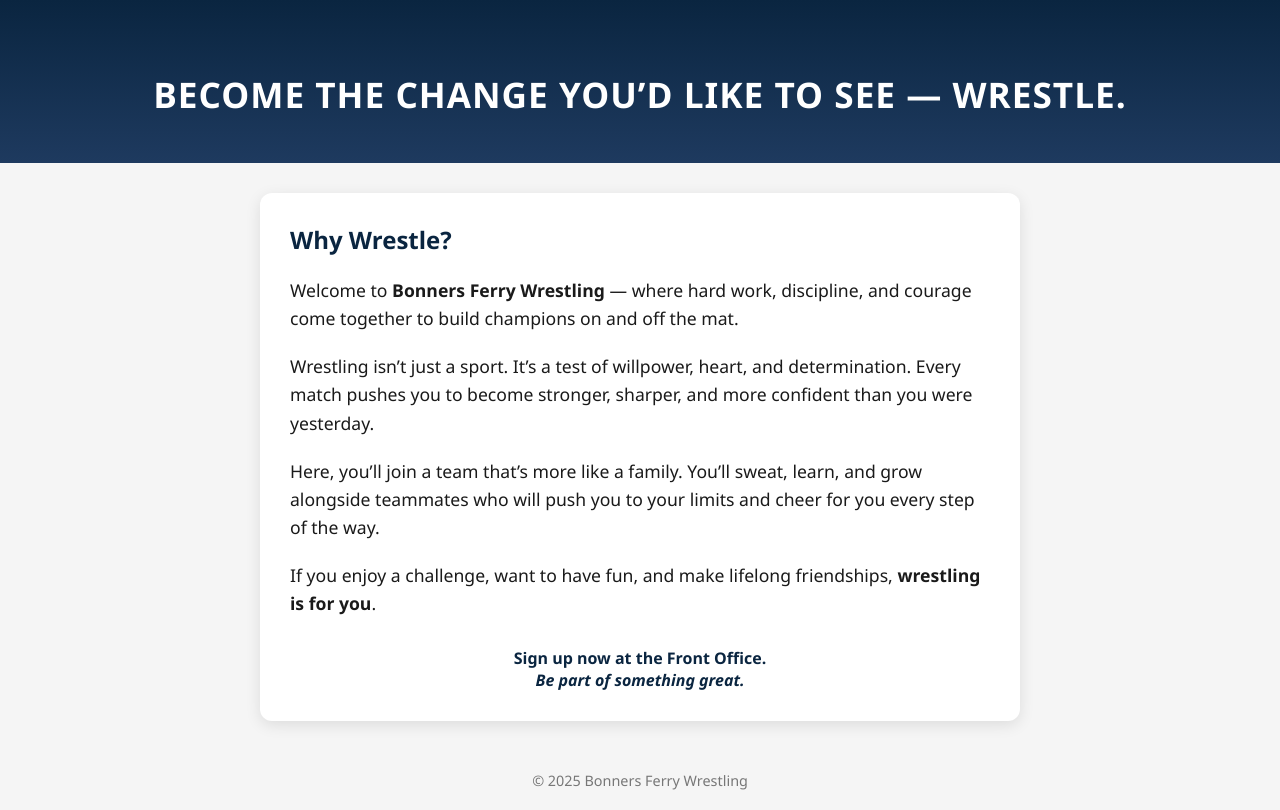
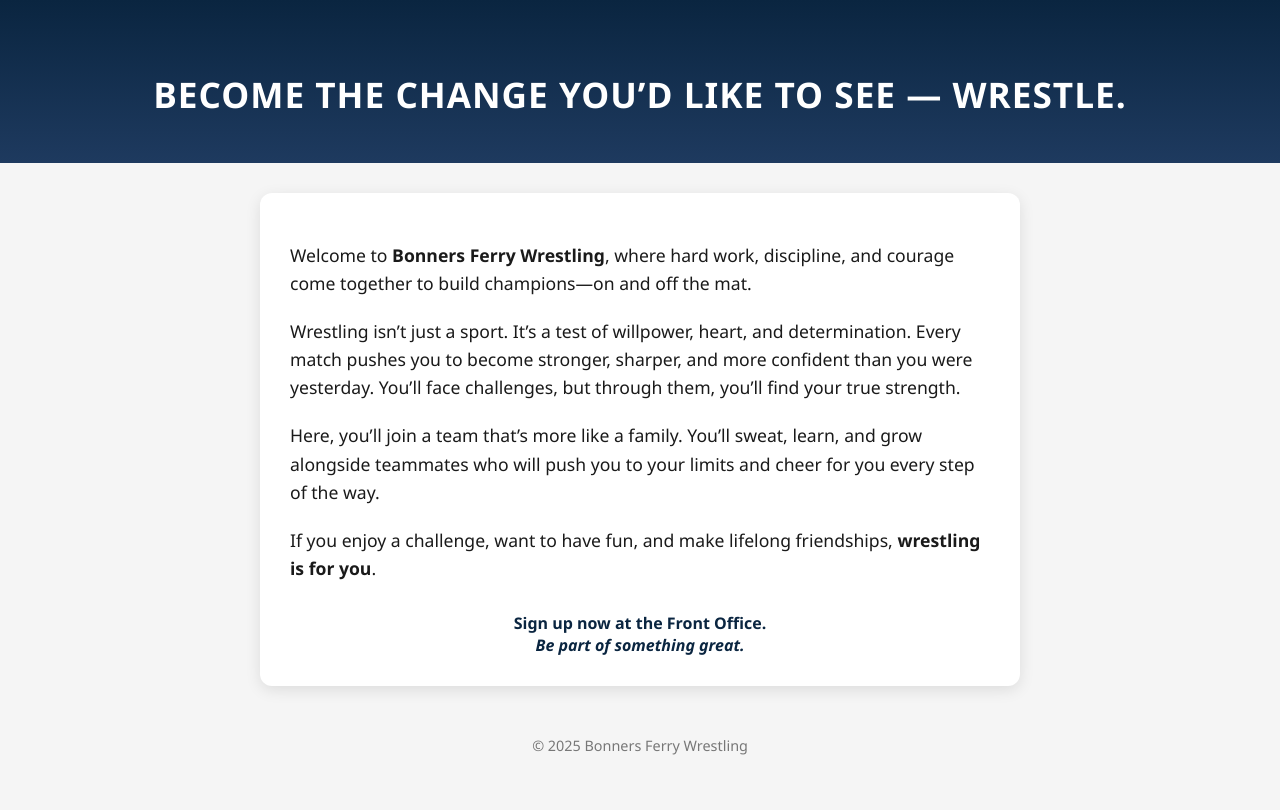
Before and after one commit to ruach369/whywrestle, a plain HTML site: page index.html in a window 1280 px wide. Drawn offline with Linux system fonts and the light colour scheme.

Commit message:
Improve content in index.html
Revised paragraphs for clarity and flow.

```diff
--- a/index.html
+++ b/index.html
@@ -60,11 +60,14 @@
     <h1>Become the Change You’d Like to See — Wrestle.</h1>
   </header>
   <main>
-    <h2>Why Wrestle?</h2>
-    <p>Welcome to <strong>Bonners Ferry Wrestling</strong> — where hard work, discipline, and courage come together to build champions on and off the mat.</p>
-    <p>Wrestling isn’t just a sport. It’s a test of willpower, heart, and determination. Every match pushes you to become stronger, sharper, and more confident than you were yesterday.</p>
+    <p>Welcome to <strong>Bonners Ferry Wrestling</strong>, where hard work, discipline, and courage come together to build champions—on and off the mat.</p>
+
+    <p>Wrestling isn’t just a sport. It’s a test of willpower, heart, and determination. Every match pushes you to become stronger, sharper, and more confident than you were yesterday. You’ll face challenges, but through them, you’ll find your true strength.</p>
+
     <p>Here, you’ll join a team that’s more like a family. You’ll sweat, learn, and grow alongside teammates who will push you to your limits and cheer for you every step of the way.</p>
+
     <p>If you enjoy a challenge, want to have fun, and make lifelong friendships, <strong>wrestling is for you</strong>.</p>
+
     <div class="signup">
       Sign up now at the Front Office.<br>
       <em>Be part of something great.</em>
```
